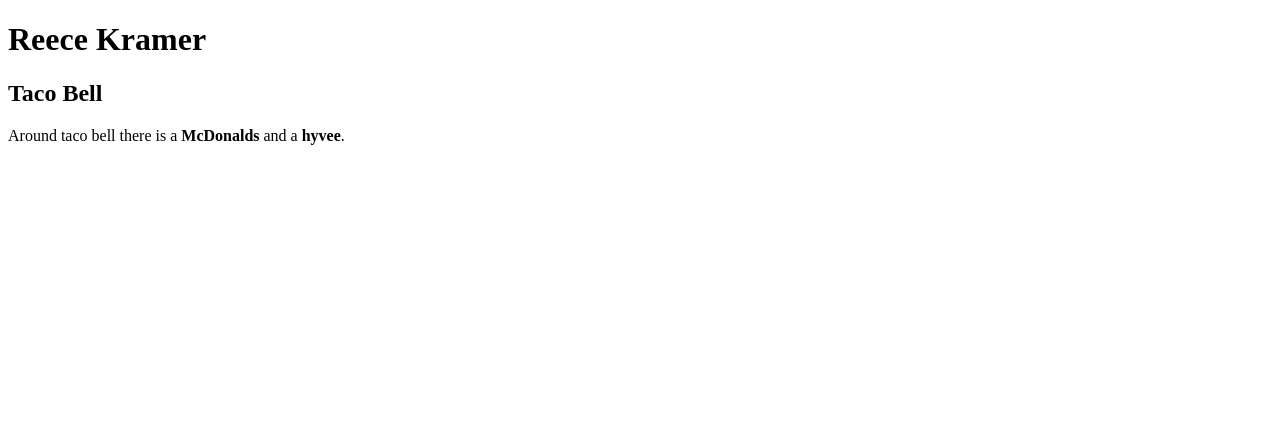
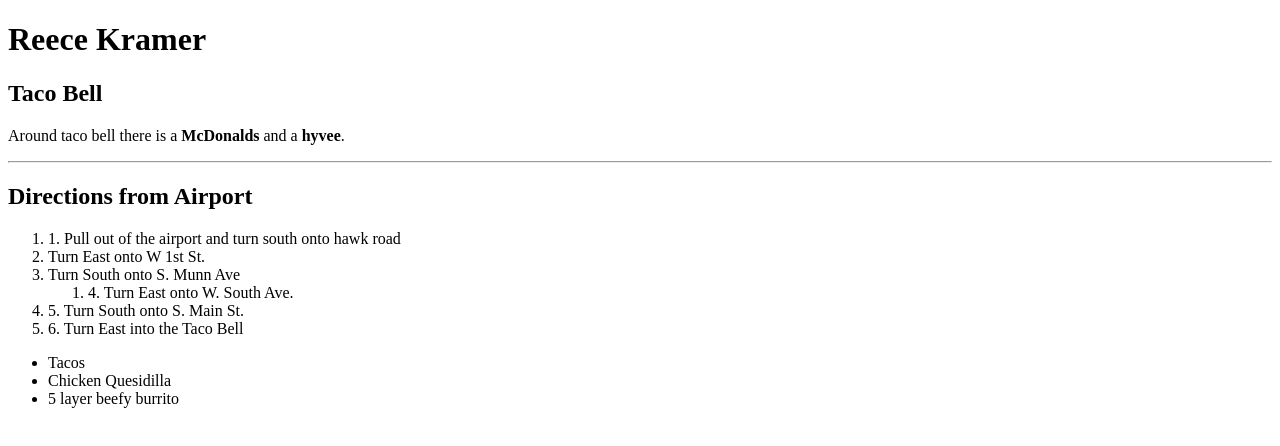
Before and after one commit to 44-563-Web-Apps-S22/webapps-s22-assignment-3-rmk9710, a plain HTML site: page ass3pt1.html in a window 1280 px wide. Drawn offline with Linux system fonts and the light colour scheme.

Commit message:
added lists

```diff
--- a/ass3pt1.html
+++ b/ass3pt1.html
@@ -12,6 +12,23 @@ Reece Kramer
 <h2>Taco Bell</h2>
 <p>
 Around taco bell there is a <b>McDonalds</b> and a <b>hyvee</b>.
+<hr>
+<h2>Directions from Airport</h2>
+<ol>
+    <li>1. Pull out of the airport and turn south onto hawk road</li>
+    <li>Turn East onto W 1st St.</li>
+    <li>Turn South onto S. Munn Ave</li>
+    <ol>
+        <li>4. Turn East onto W. South Ave.</li>
+    </ol>
+    <li>5. Turn South onto S. Main St.</li>
+    <li>6. Turn East into the Taco Bell</li>
+</ol>
+<ul>
+    <li>Tacos</li>
+    <li>Chicken Quesidilla</li>
+    <li>5 layer beefy burrito</li>
+</ul>
 </p>
 </body>
 </html>
```
